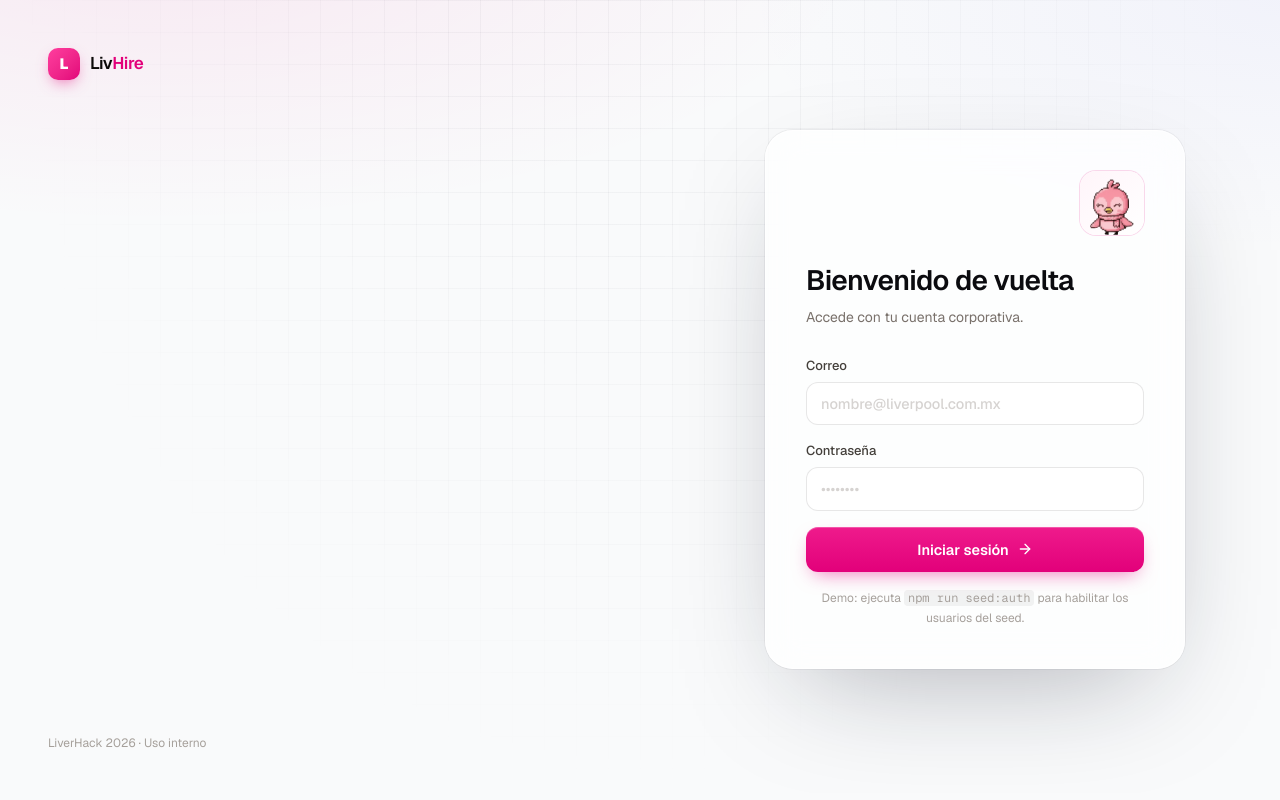
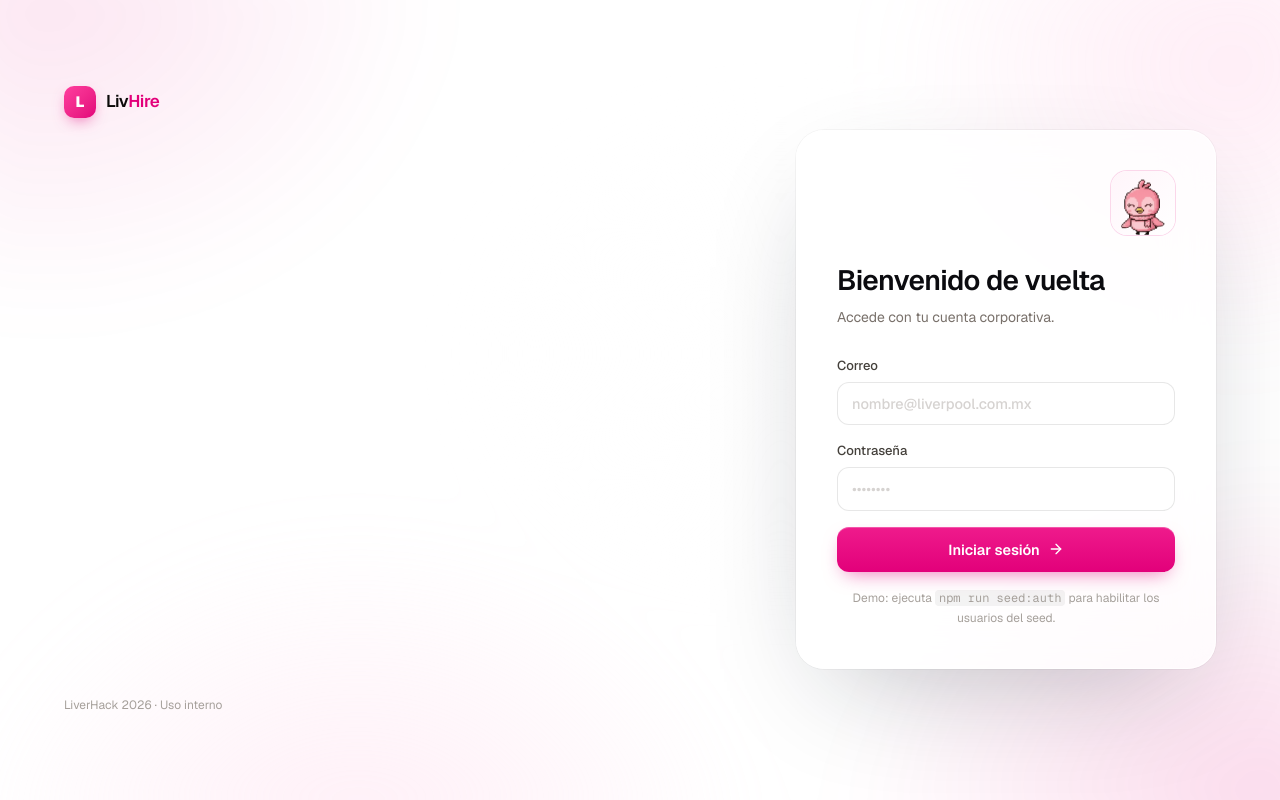
Before and after one commit to renecano/liverhack, a Next.js app in the folder web/: page /login in a window 1280 px wide. Built offline with nearby package versions, Linux system fonts and the light colour scheme.

Commit message:
style: rediseño de landing page con mesh gradient y ajuste de scroll

```diff
--- a/web/src/app/login/page.tsx
+++ b/web/src/app/login/page.tsx
@@ -9,27 +9,39 @@
   { icono: ShieldCheck, titulo: 'Humano decide', texto: 'Decisiones con justificación y trazabilidad total.' },
 ];
 
+// Mesh gradient: blanco puro con manchas del rosa de marca (#E2007A) y dos tonos derivados, difuminadas.
+const MESH = [
+  "radial-gradient(40% 50% at 8% 6%, rgb(226 0 122 / 0.10), transparent 70%)",
+  "radial-gradient(35% 45% at 92% 14%, rgb(255 153 204 / 0.18), transparent 70%)",
+  "radial-gradient(45% 55% at 96% 96%, rgb(226 0 122 / 0.16), transparent 70%)",
+  "radial-gradient(40% 50% at 30% 100%, rgb(255 204 229 / 0.35), transparent 70%)",
+  "radial-gradient(30% 35% at 60% 45%, rgb(255 255 255 / 0.9), transparent 70%)",
+].join(", ");
+
 export default function LoginPage() {
   return (
-    <main className="ambient relative grid min-h-screen lg:grid-cols-[1.1fr_1fr]">
-      <div aria-hidden className="grid-fade pointer-events-none absolute inset-0" />
-      <section className="relative hidden flex-col justify-between overflow-hidden p-12 lg:flex">
+    // h-dvh en escritorio (sin scroll: la columna se compacta en pantallas bajas); min-h-dvh en móvil por si el teclado empuja.
+    <main className="relative flex min-h-dvh items-center justify-center overflow-hidden bg-white lg:h-dvh">
+      <div aria-hidden className="pointer-events-none absolute -inset-16 blur-2xl" style={{ backgroundImage: MESH }} />
+
+      <div className="relative mx-auto w-full max-w-7xl px-5 py-6 sm:px-8 lg:px-16">
+        <div className="grid w-full grid-cols-1 items-center gap-16 lg:grid-cols-2">
+          <section className="hidden space-y-5 lg:block [@media(max-height:760px)]:space-y-4">
             <Marca />
-        <div className="max-w-xl">
-          <p className="animate-rise text-[12px] font-semibold uppercase tracking-[.22em] text-liv">El Puerto de Liverpool · Atracción de talento</p>
-          <h1 className="animate-rise mt-4 text-[56px] leading-[1.02] font-semibold tracking-[-0.035em] [animation-delay:80ms]">
+            <p className="animate-rise pt-2 text-[12px] font-semibold uppercase tracking-[.22em] text-liv [@media(max-height:700px)]:hidden">El Puerto de Liverpool · Atracción de talento</p>
+            <h1 className="animate-rise text-[44px] leading-[1.04] font-semibold tracking-[-0.035em] [animation-delay:80ms] xl:text-[52px] [@media(max-height:760px)]:text-[40px]">
               <span className="text-gradient-liv">El copiloto</span>
               <br />
               de tu proceso de talento.
             </h1>
-          <p className="animate-rise mt-5 max-w-md text-[16px] leading-relaxed text-stone-500 [animation-delay:160ms]">
+            <p className="animate-rise max-w-md text-[16px] leading-relaxed text-stone-500 [animation-delay:160ms]">
               De la requisición a la oferta, con SLA visibles, IA que cita su fuente y decisiones que siempre toma una persona.
             </p>
-          <ul className="mt-10 grid gap-3">
+            <ul className="grid max-w-xl gap-3">
               {PILARES.map((p, i) => (
                 <li
                   key={p.titulo}
-                className="animate-rise glass surface flex items-start gap-4 rounded-2xl p-4"
+                  className="animate-rise flex items-start gap-4 rounded-2xl border border-stone-900/[0.05] bg-white/90 p-3.5 shadow-[0_1px_2px_rgb(17_24_39/0.04),0_8px_24px_-12px_rgb(17_24_39/0.10)] backdrop-blur-sm"
                   style={{ animationDelay: `${260 + i * 90}ms` }}
                 >
                   <span className="grid h-10 w-10 shrink-0 place-items-center rounded-xl bg-liv-50 text-liv ring-1 ring-liv/15">
@@ -42,12 +54,11 @@
                 </li>
               ))}
             </ul>
-        </div>
-        <p className="text-[12px] text-stone-400">LiverHack 2026 · Uso interno</p>
+            <p className="text-[12px] text-stone-400 [@media(max-height:700px)]:hidden">LiverHack 2026 · Uso interno</p>
           </section>
 
-      <section className="relative flex items-center justify-center p-5 sm:p-10">
-        <div className="animate-drawer glass w-full max-w-[420px] rounded-[28px] border border-white/70 p-8 shadow-[0_40px_120px_-40px_rgb(17_24_39/0.35),0_0_0_1px_rgb(17_24_39/0.05)] sm:p-10">
+          <section className="flex items-center justify-center lg:justify-end">
+            <div className="animate-drawer w-full max-w-[420px] rounded-[28px] border border-white/80 bg-white/75 p-8 shadow-[0_40px_120px_-40px_rgb(17_24_39/0.30),0_0_0_1px_rgb(17_24_39/0.04)] backdrop-blur-xl sm:p-10">
               <div className="flex items-center justify-between">
                 <div className="lg:hidden">
                   <Marca />
@@ -61,6 +72,8 @@
               <LoginForm />
             </div>
           </section>
+        </div>
+      </div>
     </main>
   );
 }
```
Lines whose indentation alone changed are shown as unchanged.
